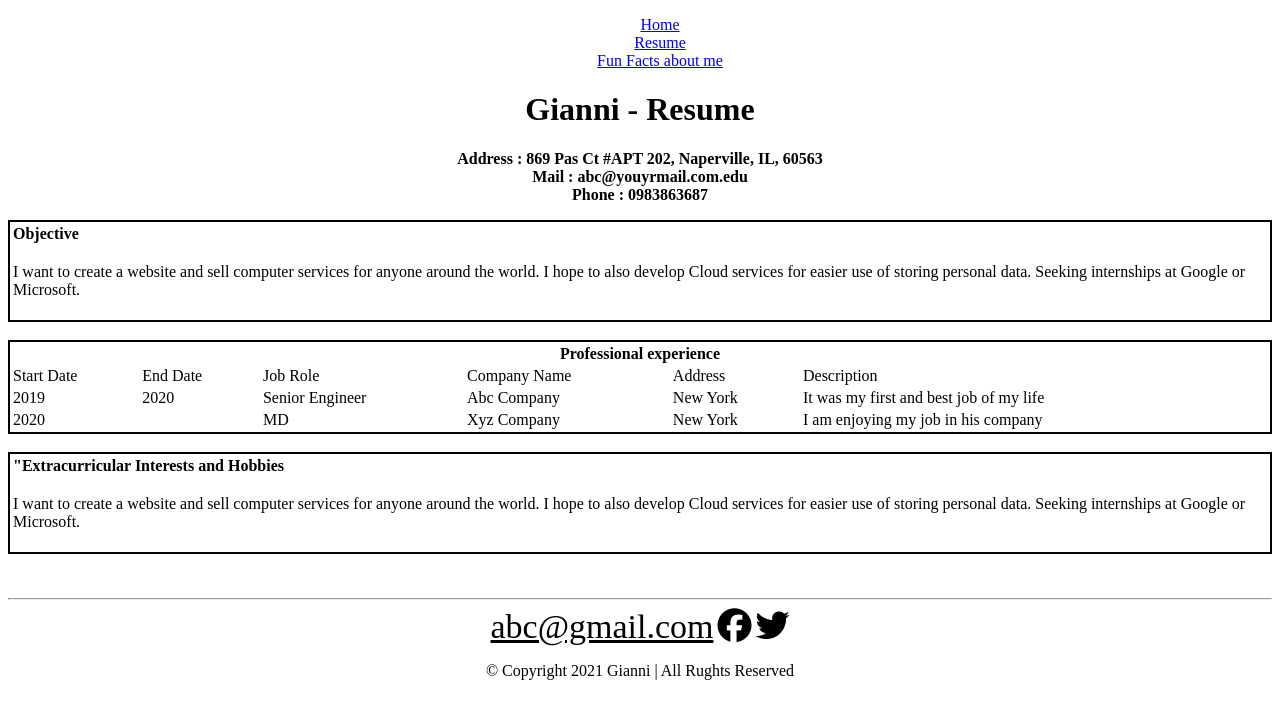
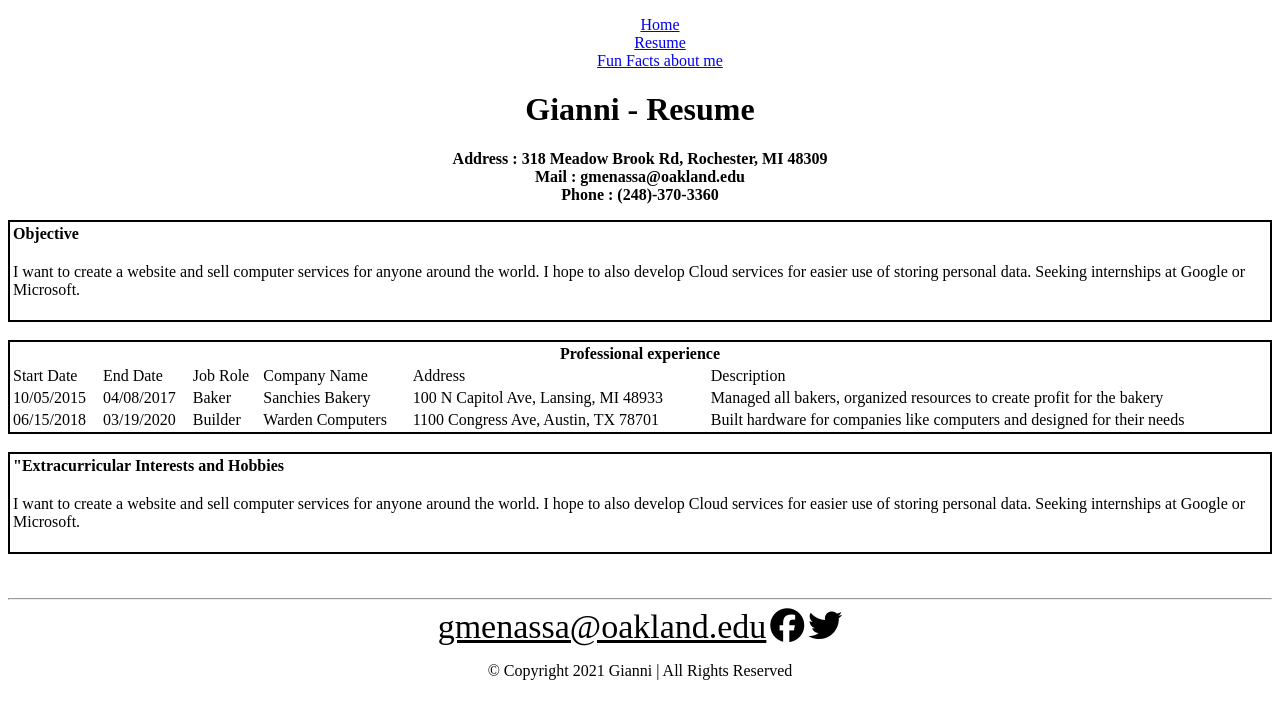
Before and after one commit to MrrGman/Gianni_hw2_csi2520_fs2021, a plain HTML site: page html/resume.html in a window 1280 px wide. Drawn offline with Linux system fonts and the light colour scheme.

Commit message:
Update resume.html

```diff
--- a/html/resume.html
+++ b/html/resume.html
@@ -16,9 +16,9 @@
     <center> <h1>Gianni - Resume </h1> </center>
 
     <center>
-        <p> <b> Address : 869 Pas Ct #APT 202, Naperville, IL, 60563 <br>
-        Mail : abc@youyrmail.com.edu <br>
-        Phone : 0983863687</b></p>
+        <p> <b> Address : 318 Meadow Brook Rd, Rochester, MI 48309 <br>
+        Mail : gmenassa@oakland.edu <br>
+        Phone : (248)-370-3360</b></p>
     </center>
 
     <table style="border: 2px solid #000; width: 100%;">
@@ -51,20 +51,20 @@
           <td>Description</td>
         </tr>
         <tr>
-          <td>2019</td>
-          <td>2020</td>
-          <td>Senior Engineer</td>
-          <td>Abc Company</td>
-          <td>New York</td>
-          <td>It was my first and best job of my life</td>
+          <td>10/05/2015</td>
+          <td>04/08/2017</td>
+          <td>Baker</td>
+          <td>Sanchies Bakery</td>
+          <td>100 N Capitol Ave, Lansing, MI 48933</td>
+          <td>Managed all bakers, organized resources to create profit for the bakery</td>
         </tr>
         <tr>
-            <td>2020</td>
-            <td></td>
-            <td>MD</td>
-            <td>Xyz Company</td>
-            <td>New York</td>
-            <td>I am enjoying my job in his company</td>
+            <td>06/15/2018</td>
+            <td>03/19/2020</td>
+            <td>Builder</td>
+            <td>Warden Computers</td>
+            <td>1100 Congress Ave, Austin, TX 78701</td>
+            <td>Built hardware for companies like computers and designed for their needs</td>
           </tr>
       </table>
 
@@ -99,19 +99,19 @@
     <hr>
 
     <center>
-        <a style="font-size: 34px; color: #000;" href="mailto:abc@gmail.com">abc@gmail.com</a>
+        <a style="font-size: 34px; color: #000;" href="mailto:gmenassa@oakland.edu">gmenassa@oakland.edu</a>
         <a href=""><i style="font-size: 34px; color: #000;" class="fab fa-facebook"></i></a>
         <a href=""><i style="font-size: 34px; color: #000;" class="fab fa-twitter"></i></a>
     </center>
 
 
     <center>
-        <p> &copy; Copyright 2021 Gianni | All Rughts Reserved </p>
+        <p> &copy; Copyright 2021 Gianni | All Rights Reserved </p>
     </center>
 
 
 
-     <!-- font awesome cdn -->
+     <!-- font awesome -->
      <script src="https://kit.fontawesome.com/6e4214a137.js" crossorigin="anonymous"></script>
 
 </body>
```
